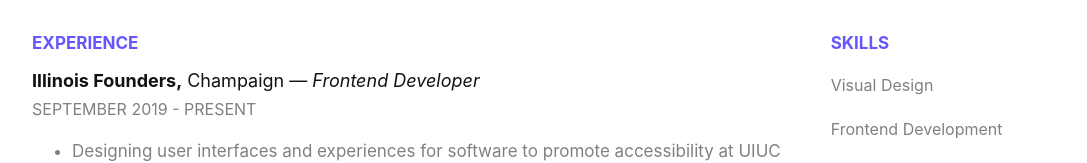
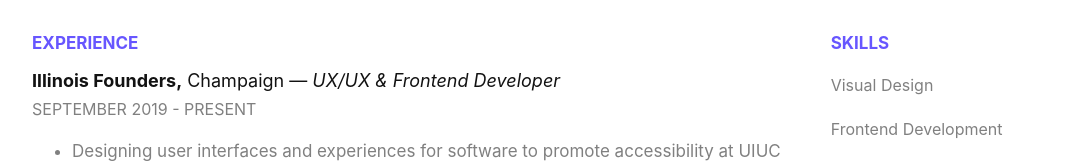
Before and after one commit to SirajChokshi/old-portfolio, a React (Create React App) app: page /resume in a window 1280 px wide. Shown: the part 485-648 px from the top of the page, without its empty margins (96-1183 px from the left). Built offline with nearby package versions, Linux system fonts and the light colour scheme.

Commit message:
edit resume pos

```diff
--- a/src/views/Resume.js
+++ b/src/views/Resume.js
@@ -43,7 +43,7 @@
                         <div className="columns nine">
                             <h3>Experience</h3>
                             <section>
-                                <p className="title"><strong>Illinois Founders,</strong> Champaign &mdash; <em>Frontend Developer</em></p>
+                                <p className="title"><strong>Illinois Founders,</strong> Champaign &mdash; <em>UX/UX & Frontend Developer</em></p>
                                 <p className="date">September 2019 - Present</p>
                                 <ul>
                                     <li>Designing user interfaces and experiences for software to promote accessibility
```
